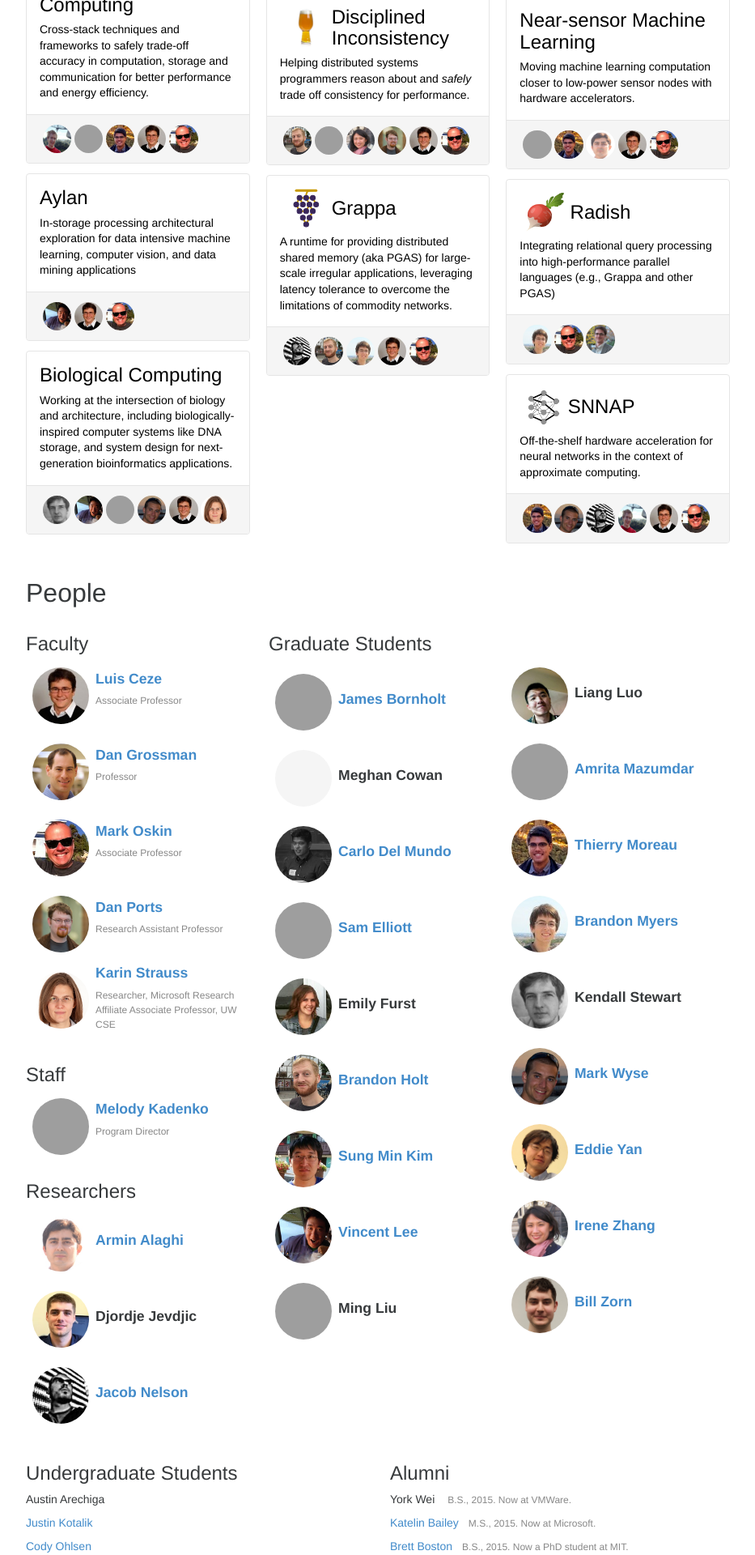
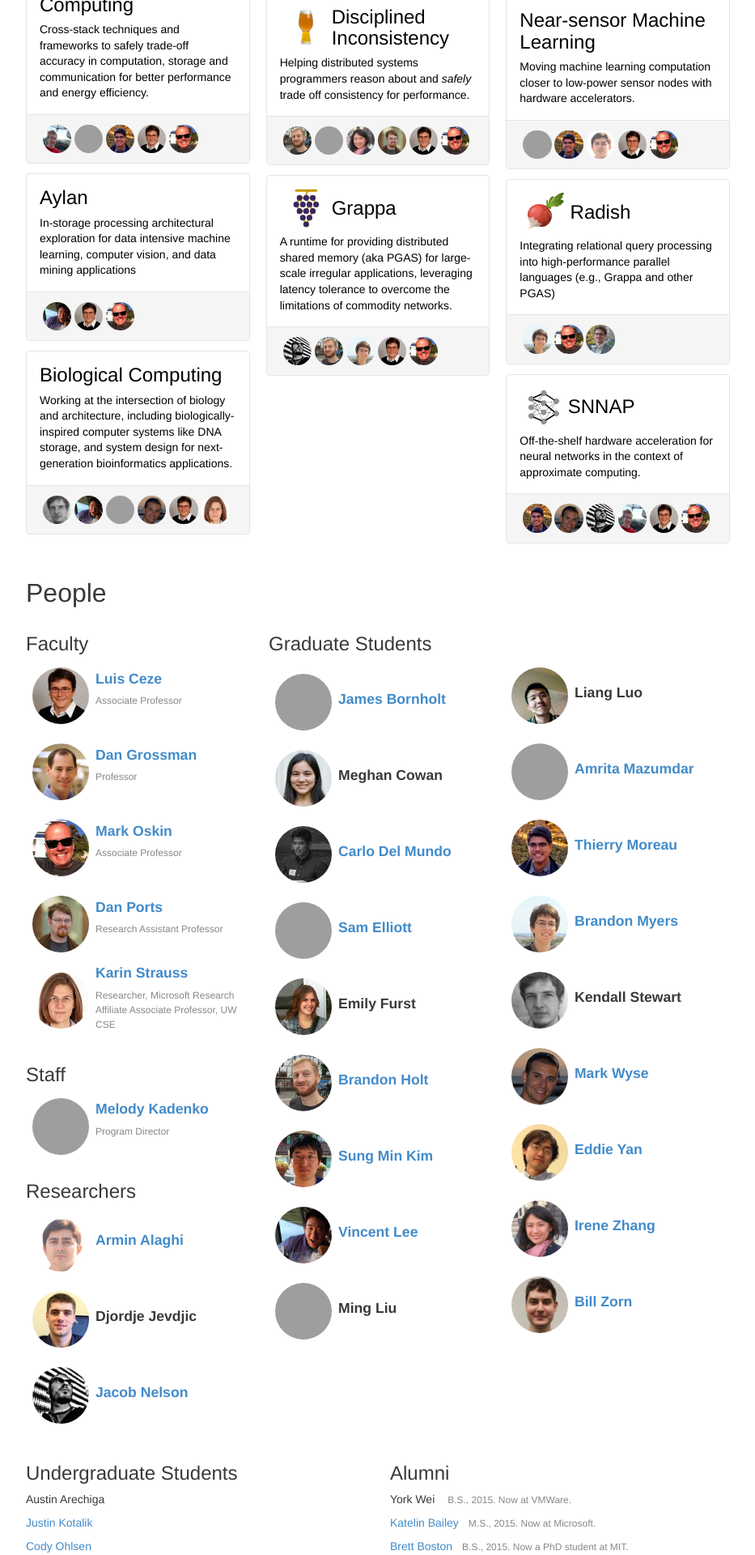
Before and after one commit to uwsampa/sampa-public, a Jekyll site: the page built from index.html, in a window 1280 px wide. Shown: the part 910-2830 px from the top of the page at 81% size, without its empty margins (173-1106 px from the left). Built offline with Jekyll 4.4.1, drawn with Linux system fonts in a browser that asks for light colours; nearby versions of some CDN libraries; Markdown is read by kramdown in place of the engine named in the settings; grey boxes are pictures that could not be loaded.

Commit message:
Meghan's picture

```diff
--- a/_data/people.yml
+++ b/_data/people.yml
@@ -89,6 +89,7 @@ bornholt:
 cowanmeg:
     display_name: "Meghan Cowan"
     role: grad
+    image: /img/people/meghan.jpg
 
 cdel:
     display_name: "Carlo Del Mundo"
```
Also changed, not shown: img/people/meghan.jpg (added).
